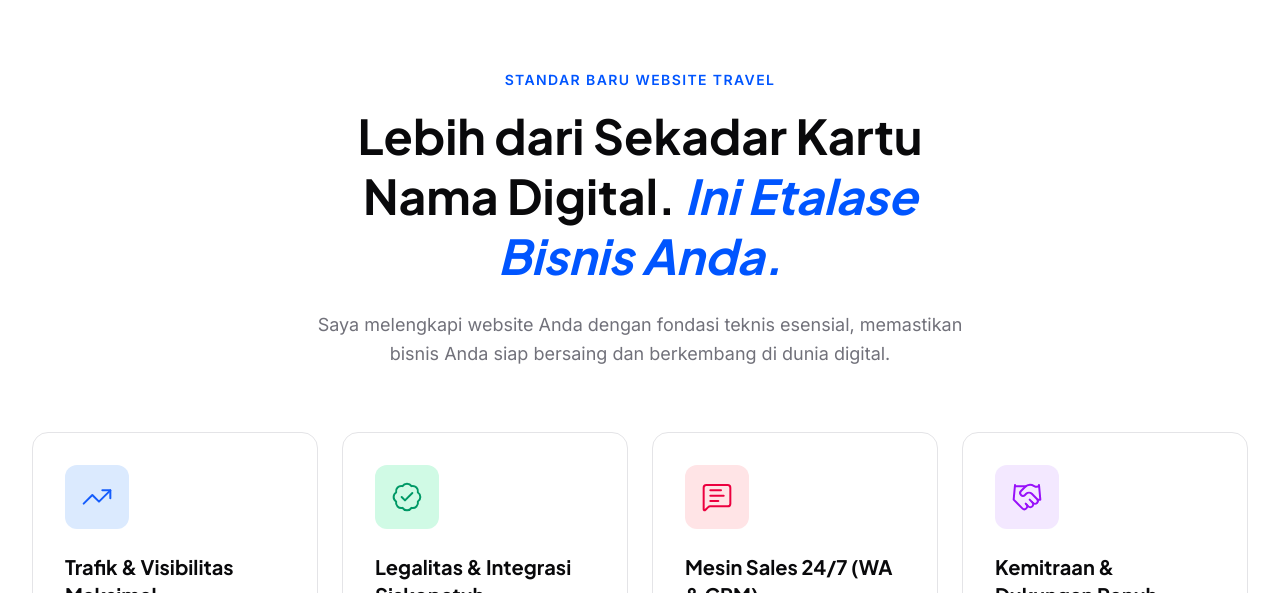
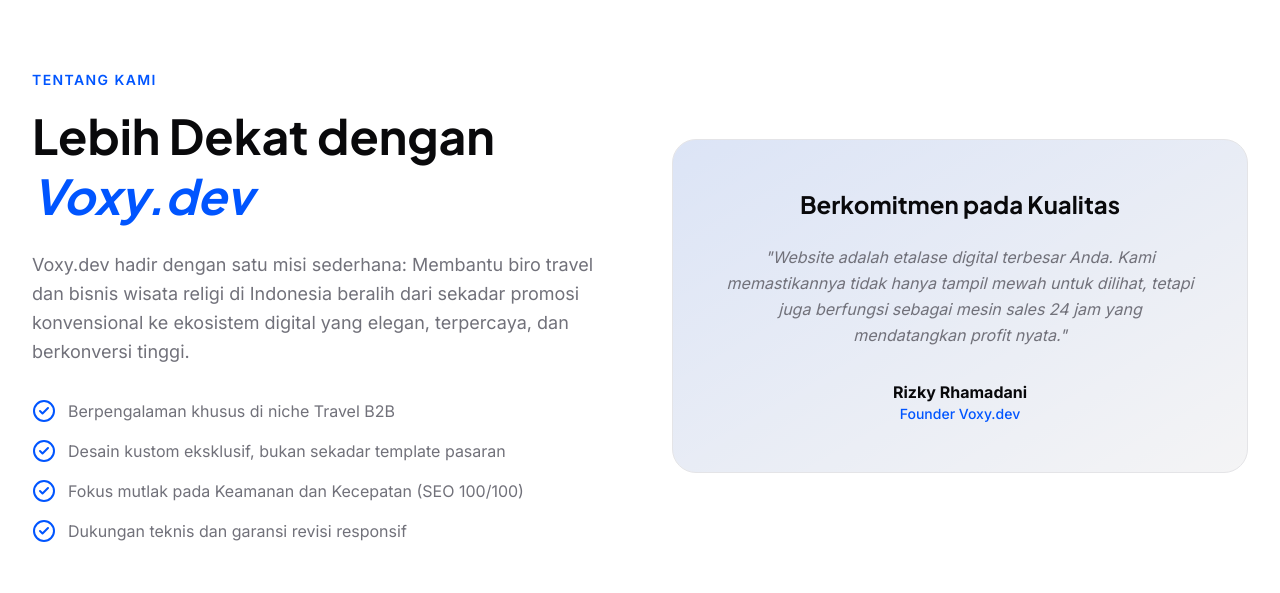
Before and after one commit to damosfxa/landingpage, a Next.js app: page / in a window 1280 px wide. Shown: the part 1484-2077 px from the top of the page. Built offline with nearby package versions, Linux system fonts and the light colour scheme.

Commit message:
fix: restore missing about section component

```diff
--- /dev/null
+++ b/src/components/sections/about.tsx
@@ -0,0 +1,79 @@
+"use client"
+import { motion } from "framer-motion"
+import { CheckCircle2 } from "lucide-react"
+
+export function AboutSection() {
+  const containerVariants = {
+    hidden: {},
+    visible: {
+      transition: {
+        staggerChildren: 0.15,
+      },
+    },
+  }
+
+  const itemVariants = {
+    hidden: { opacity: 0, y: 24 },
+    visible: {
+      opacity: 1,
+      y: 0,
+      transition: { duration: 0.8, ease: "easeOut" as const },
+    },
+  }
+
+  return (
+    <section className="bg-background py-24 lg:py-32">
+      <div className="mx-auto max-w-7xl px-6 lg:px-8">
+        <motion.div
+          variants={containerVariants}
+          initial="hidden"
+          whileInView="visible"
+          viewport={{ once: true, margin: "-100px" }}
+          className="grid grid-cols-1 gap-y-16 lg:grid-cols-2 lg:gap-x-16 lg:items-center"
+        >
+          {/* Text Content */}
+          <div>
+            <motion.p variants={itemVariants} className="text-sm font-semibold uppercase tracking-widest text-primary">
+              Tentang Kami
+            </motion.p>
+            <motion.h2 variants={itemVariants} className="mt-4 font-serif text-3xl font-bold leading-tight text-foreground md:text-5xl">
+              Lebih Dekat dengan <span className="italic text-primary">Voxy.dev</span>
+            </motion.h2>
+            <motion.p variants={itemVariants} className="mt-6 text-lg leading-relaxed text-muted-foreground">
+              Voxy.dev hadir dengan satu misi sederhana: Membantu biro travel dan bisnis wisata religi di Indonesia beralih dari sekadar promosi konvensional ke ekosistem digital yang elegan, terpercaya, dan berkonversi tinggi.
+            </motion.p>
+
+            <motion.ul variants={itemVariants} className="mt-8 space-y-4">
+              {[
+                "Berpengalaman khusus di niche Travel B2B",
+                "Desain kustom eksklusif, bukan sekadar template pasaran",
+                "Fokus mutlak pada Keamanan dan Kecepatan (SEO 100/100)",
+                "Dukungan teknis dan garansi revisi responsif"
+              ].map((item, i) => (
+                <li key={i} className="flex gap-x-3 text-muted-foreground">
+                  <CheckCircle2 className="h-6 w-6 flex-none text-primary" aria-hidden="true" />
+                  <span>{item}</span>
+                </li>
+              ))}
+            </motion.ul>
+          </div>
+
+          {/* Image/Visual Card */}
+          <motion.div variants={itemVariants} className="relative rounded-3xl bg-secondary p-8 md:p-12 border border-border overflow-hidden">
+            <div className="absolute inset-0 bg-gradient-to-br from-primary/10 to-transparent z-0" />
+            <div className="relative z-10 flex flex-col items-center justify-center text-center space-y-6">
+               <h3 className="text-2xl font-serif font-bold text-foreground">Berkomitmen pada Kualitas</h3>
+               <p className="text-muted-foreground leading-relaxed italic">
+                 "Website adalah etalase digital terbesar Anda. Kami memastikannya tidak hanya tampil mewah untuk dilihat, tetapi juga berfungsi sebagai mesin sales 24 jam yang mendatangkan profit nyata."
+               </p>
+               <div className="pt-2">
+                 <div className="font-bold text-foreground">Rizky Rhamadani</div>
+                 <div className="text-sm text-primary font-medium">Founder Voxy.dev</div>
+               </div>
+            </div>
+          </motion.div>
+        </motion.div>
+      </div>
+    </section>
+  )
+}
```
